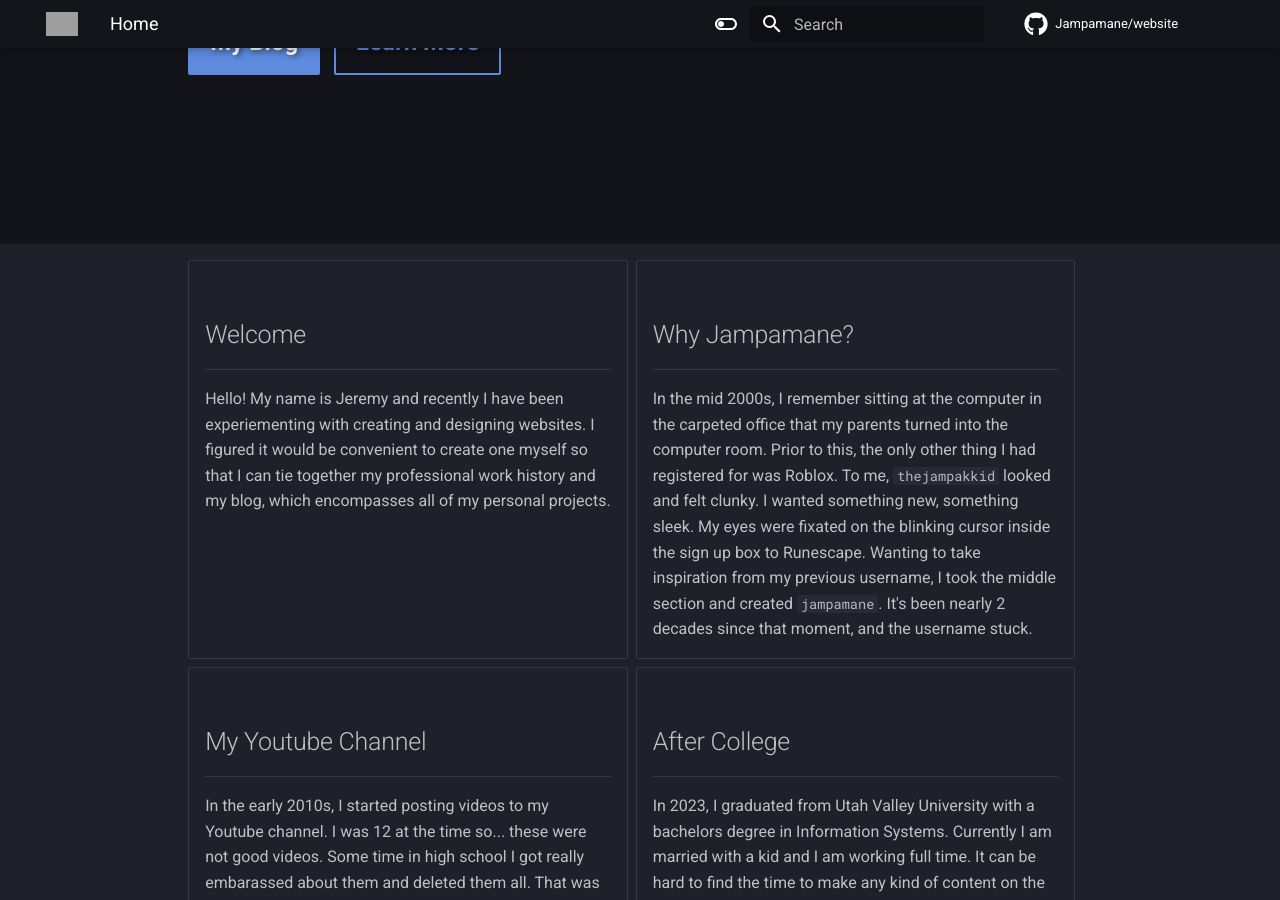
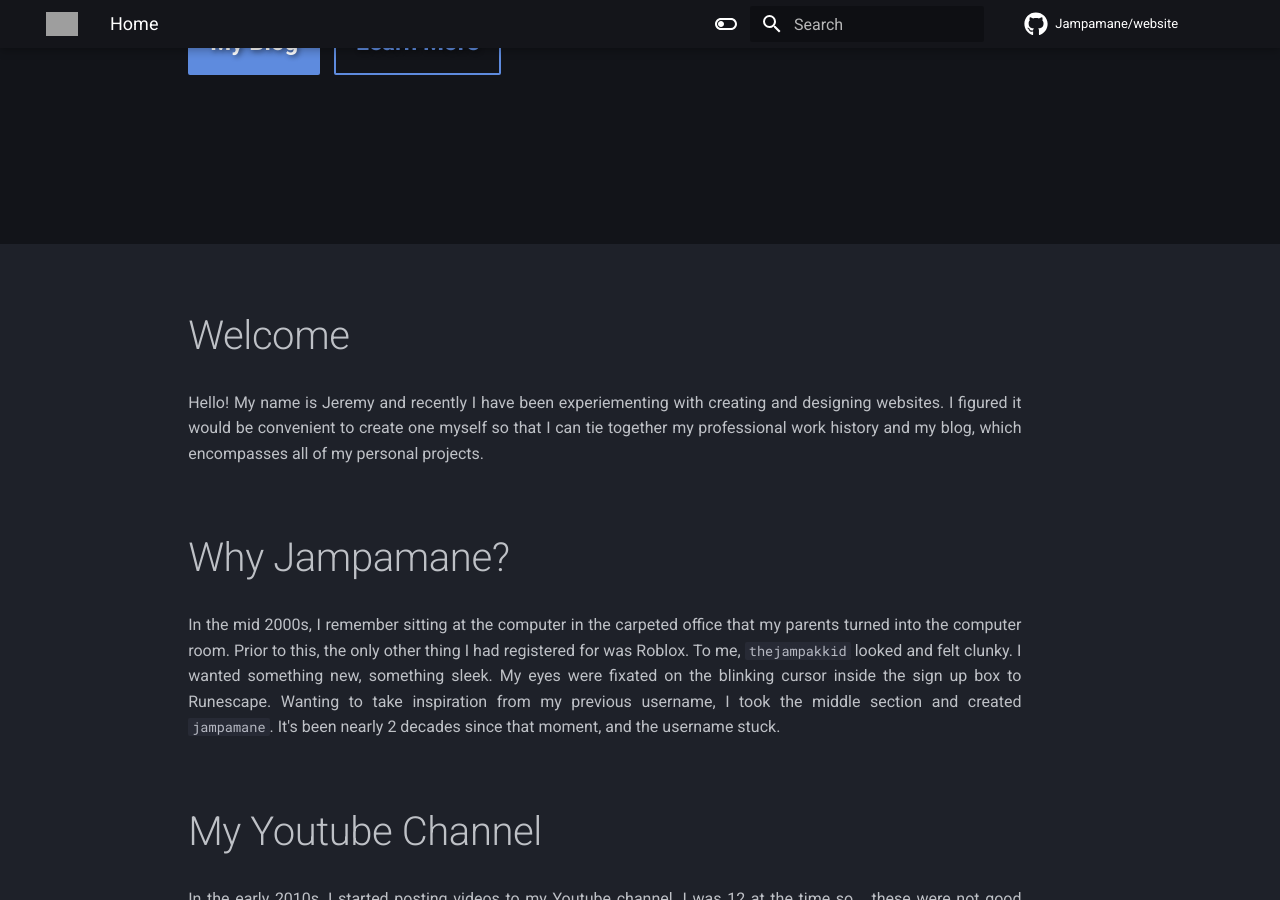
Before and after one commit to Jampamane/website, an MkDocs documentation site: the page built from docs/index.md, in a window 1280 px wide and 900 px high, scrolled down 660 px. Built offline with MkDocs 1.6.1 and Material for MkDocs 9.7.7, drawn with Linux system fonts in a browser that asks for light colours; comment, search, counter and statistics services are not loaded; grey boxes are pictures that could not be loaded.

Commit message:
fix: homepage styling

```diff
--- a/docs/index.md
+++ b/docs/index.md
@@ -55,33 +55,13 @@
     </div>
 </div>
 
-
-<div class="grid cards" style="padding-left: 17.5%;" markdown>
-
--   <h2>Welcome</h2>
-
-    ---
-
-    Hello! My name is Jeremy and recently I have been experiementing with creating and designing websites. I figured it would be convenient to create one myself so that I can tie together my professional work history and my blog, which encompasses all of my personal projects.
-
--   <h2>Why Jampamane?</h2>
-
-    ---
-
-    In the mid 2000s, I remember sitting at the computer in the carpeted office that my parents turned into the computer room. Prior to this, the only other thing I had registered for was Roblox. To me, <code>thejampakkid</code> looked and felt clunky. I wanted something new, something sleek. My eyes were fixated on the blinking cursor inside the sign up box to Runescape. Wanting to take inspiration from my previous username, I took the middle section and created <code>jampamane</code>. It's been nearly 2 decades since that moment, and the username stuck.
-
--   <h2>My Youtube Channel</h2>
-
-
-    ---
-
-    In the early 2010s, I started posting videos to my Youtube channel. I was 12 at the time so... these were not good videos. Some time in high school I got really embarassed about them and deleted them all. That was a decision I wish I hadn't made, because looking back on truly terrible content can help you see how far you've come. The only evidence that they even existed remain on an old Twitter account I no longer have access to. Now my channel consists of a myriad of things: assignments in highschool, commentary videos I made in college, gaming challenges I streamed on Twitch, etc.
-
-
--   <h2>After College</h2>
-
-    ---
-
-    In 2023, I graduated from Utah Valley University with a bachelors degree in Information Systems. Currently I am married with a kid and I am working full time. It can be hard to find the time to make any kind of content on the internet, but I try and find a little bit of time every day.
-
+<div class="homepage-features">
+    <h2>Welcome</h2>
+    <p>Hello! My name is Jeremy and recently I have been experiementing with creating and designing websites. I figured it would be convenient to create one myself so that I can tie together my professional work history and my blog, which encompasses all of my personal projects.</p>
+    <h2>Why Jampamane?</h2>
+    <p>In the mid 2000s, I remember sitting at the computer in the carpeted office that my parents turned into the computer room. Prior to this, the only other thing I had registered for was Roblox. To me, <code>thejampakkid</code> looked and felt clunky. I wanted something new, something sleek. My eyes were fixated on the blinking cursor inside the sign up box to Runescape. Wanting to take inspiration from my previous username, I took the middle section and created <code>jampamane</code>. It's been nearly 2 decades since that moment, and the username stuck.</p>
+    <h2>My Youtube Channel</h2>
+    <p>In the early 2010s, I started posting videos to my Youtube channel. I was 12 at the time so... these were not good videos. Some time in high school I got really embarassed about them and deleted them all. That was a decision I wish I hadn't made, because looking back on truly terrible content can help you see how far you've come. The only evidence that they even existed remain on an old Twitter account I no longer have access to. Now my channel consists of a myriad of things: assignments in highschool, commentary videos I made in college, gaming challenges I streamed on Twitch, etc.</p>
+    <h2>After College</h2>
+    <p>In 2023, I graduated from Utah Valley University with a bachelors degree in Information Systems. Currently I am married with a kid and I am working full time. It can be hard to find the time to make any kind of content on the internet, but I try and find a little bit of time every day.</p>
 </div>
--- a/docs/styles/homepage.css
+++ b/docs/styles/homepage.css
@@ -103,16 +103,21 @@
 @media (max-width: 768px) {
     .homepage-features, .homepage-hero {
         padding-right: 0;
+        margin-right: -6vw;;
         padding-left: 5vw;
+    }
+}
+
+@media (min-width: 1221px) {
+    .homepage-features {
+        padding-left: 17.5%;
+        padding-right: 5%;
     }
 }
 
 .homepage-features {
     margin-top: 50px;
     text-align: justify;
-    padding-left: 17.5%;
-    padding-right: 30%;
-
 }
 
 .homepage-features h2 {
@@ -120,7 +125,7 @@
 }
 
 .homepage-features p, .homepage-features2 p {
-    font-size: 0.65rem;
+    font-size: 0.80rem;
 }
 
 .homepage-features2 {
```
